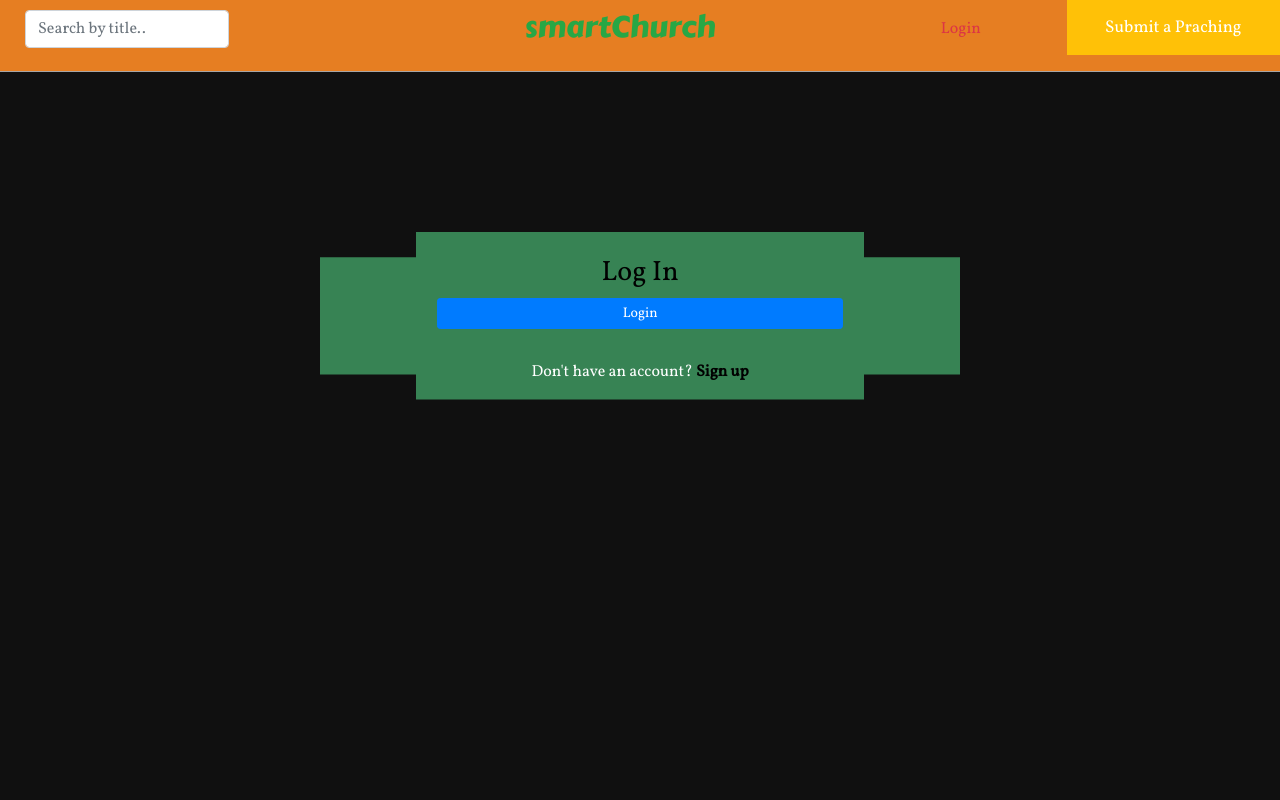
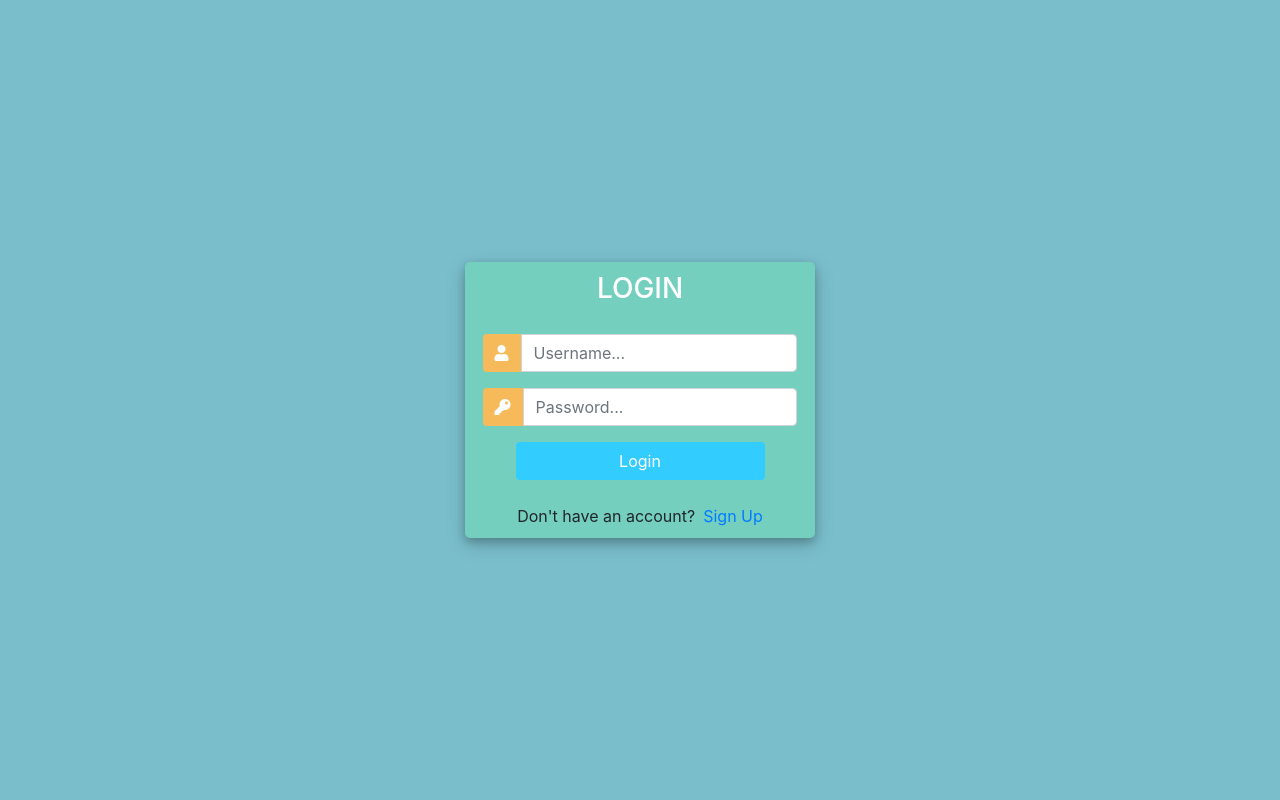
Before and after one commit to Floride125-art/SmartChurch, a Django app: template theSmartChurch/templates/registration/login.html in a window 1280 px wide. Run offline with Django 3.2, Linux system fonts and the light colour scheme; the template is opened without the code that fills it, so the values that code supplies are empty; some libraries are stand-ins or nearby versions.

Commit message:
modified the login

```diff
--- a/theSmartChurch/templates/registration/login.html
+++ b/theSmartChurch/templates/registration/login.html
@@ -1,58 +1,122 @@
-{%extends "base.html"%}
-{% load bootstrap4 %}
-{% block content %}
+<!DOCTYPE html>
+<html>
+
+<head>
+	<title>Login</title>
+	<link rel="stylesheet" href="https://stackpath.bootstrapcdn.com/bootstrap/4.1.3/css/bootstrap.min.css" integrity="sha384-MCw98/SFnGE8fJT3GXwEOngsV7Zt27NXFoaoApmYm81iuXoPkFOJwJ8ERdknLPMO" crossorigin="anonymous">
+	<script src="https://ajax.googleapis.com/ajax/libs/jquery/3.3.1/jquery.min.js"></script>
+	<link rel="stylesheet" href="https://use.fontawesome.com/releases/v5.6.1/css/all.css" integrity="sha384-gfdkjb5BdAXd+lj+gudLWI+BXq4IuLW5IT+brZEZsLFm++aCMlF1V92rMkPaX4PP" crossorigin="anonymous">
+
+
 	<style>
-  body{
-    font-family: 'Vollkorn', serif;
+		body,
+		html {
+			margin: 0;
+			padding: 0;
+			height: 100%;
+			background: #7abecc !important;
+		}
+		.user_card {
+			width: 350px;
+			margin-top: auto;
+			margin-bottom: auto;
+			background: #74cfbf;
+			position: relative;
+			display: flex;
+			justify-content: center;
+			flex-direction: column;
+			padding: 10px;
+			box-shadow: 0 4px 8px 0 rgba(0, 0, 0, 0.2), 0 6px 20px 0 rgba(0, 0, 0, 0.19);
+			-webkit-box-shadow: 0 4px 8px 0 rgba(0, 0, 0, 0.2), 0 6px 20px 0 rgba(0, 0, 0, 0.19);
+			-moz-box-shadow: 0 4px 8px 0 rgba(0, 0, 0, 0.2), 0 6px 20px 0 rgba(0, 0, 0, 0.19);
+			border-radius: 5px;
 
 		}
 
-  .col-md-6{
-    margin-top:20vh;
-    padding-left:8%;
-    clip-path: polygon(0% 15%, 15% 15%, 15% 0%, 85% 0%, 85% 15%, 100% 15%, 100% 85%, 85% 85%, 85% 100%, 15% 100%, 15% 85%, 0% 85%);
+		.form_container {
+			margin-top: 20px;
+		}
+
+		#form-title{
+			color: #fff;
+
+		}
+
+		.login_btn {
+			width: 100%;
+			background: #33ccff !important;
+			color: white !important;
+		}
+		.login_btn:focus {
+			box-shadow: none !important;
+			outline: 0px !important;
+		}
+		.login_container {
+			padding: 0 2rem;
+		}
+		.input-group-text {
+			background: #f7ba5b !important;
+			color: white !important;
+			border: 0 !important;
+			border-radius: 0.25rem 0 0 0.25rem !important;
+		}
+		.input_user,
+		.input_pass:focus {
+			box-shadow: none !important;
+			outline: 0px !important;
+		}
+
+		#messages{
+			background-color: grey;
+			color: #fff;
+			padding: 10px;
+			margin-top: 10px;
+		}
+	</style>
+
+</head>
+<body>
+	<div class="container h-100">
+		<div class="d-flex justify-content-center h-100">
+			<div class="user_card">
+				<div class="d-flex justify-content-center">
 
 
-  }
-  .form-group{
-    display:block;
-  }
-</style>
-<div class="container-fluid ">
-  <div class="row">
-    <div class='col-md-3' id='login'></div>
-    <div class='col-md-6' style='background-color:rgb(55, 131, 84);color:white;'>
-    <div class="col-md-10" >
-      {% if form.errors %}
-        <p> Password or Username is incorrect </p>
-      {% endif %}
-      <div class="panel panel-default">
+					<h3 id="form-title">LOGIN</h3>
+				</div>
+				<div class="d-flex justify-content-center form_container">
+					<form method="POST" action="">
+            {%csrf_token%}
 
-        <div class="panel-heading"><br>
-          <h3 class="text-center" style="color: black;">Log In</h3>
+						<div class="input-group mb-3">
+							<div class="input-group-append">
+								<span class="input-group-text"><i class="fas fa-user"></i></span>
 							</div>
-        <div class="panel-body">
-
-          <form  action="/accounts/login/" method="post">
-            {% csrf_token %}
-            {% bootstrap_form form%}
-
-            <div class="form-group">
-              <input type="submit" class="btn btn-primary btn-sm" style='width:100%' value="Login">
+							<input type="text" name="username" placeholder="Username..." class="form-control">
+						</div>
+						<div class="input-group mb-2">
+							<div class="input-group-append">
+								<span class="input-group-text"><i class="fas fa-key"></i></span>
+							</div>
+								<input type="password" name="password" placeholder="Password..." class="form-control" >
 						</div>
 
-            <input type="hidden" name="next" value="{{next}}">
+							<div class="d-flex justify-content-center mt-3 login_container">
+				 				<input class="btn login_btn" type="submit" value="Login">
+				   			</div>
+					</form>
 
-          </form>
+				</div>
+
+				<div class="mt-4">
+					<div class="d-flex justify-content-center links">
+						Don't have an account? <a href="{% url 'register' %}" class="ml-2">Sign Up</a>
 					</div>
 
 				</div>
-      <div class='panel text-center' style='padding:15px;'>Don't have an account? <a href="{% url 'register' %}"><span style="color: black;font-weight:bold"> Sign up</span></a>
-      </a></div>
-    </div>
-    <!-- empty div -->
-    <div class="col-md-4"></div></div>
 			</div>
 		</div>
+	</div>
+</body>
 
-{% endblock %}
+</html>
--- a/theSmartChurch/views.py
+++ b/theSmartChurch/views.py
@@ -28,6 +28,7 @@ def register(request):
             username = form.cleaned_data.get('username')
             password = form.cleaned_data.get('password1')
             email = form.cleaned_data.get('email')
+
             user = User.objects.get(username=username)
             profile=Profile.objects.create(user=user,email=email)
             user = authenticate(username=username, password=password)
```
Also changed, not shown: theSmartChurch/templates/registration/registration_form.html (+119 -48 lines). Lines whose indentation alone changed are shown as unchanged.
